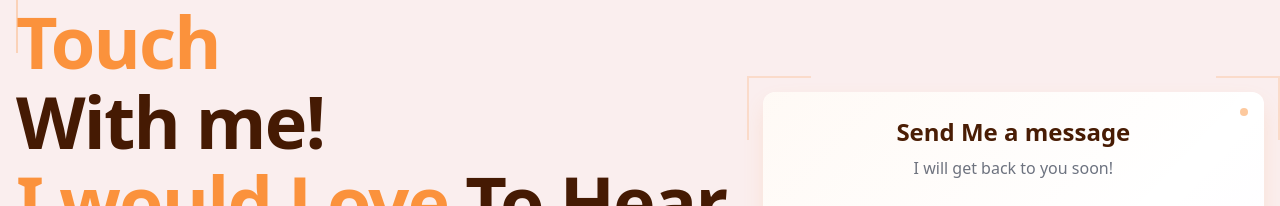
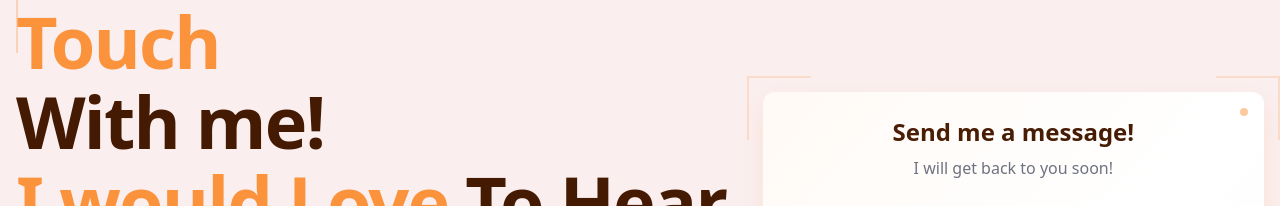
Before and after one commit to AbdelrahmanHesham11/yourAiFriend, a Next.js app: page / in a window 1280 px wide. Shown: the part 1208-1414 px from the top of the page. Built offline with nearby package versions, Linux system fonts and the light colour scheme; no server answers.

Commit message:
Update heading text in ContactUs component

```diff
--- a/src/components/ContactUs.tsx
+++ b/src/components/ContactUs.tsx
@@ -103,7 +103,7 @@ const ContactUs = () => {
               <div className="relative max-w-lg mx-auto">
                 <div className="relative overflow-hidden rounded-lg bg-card warm-shadow p-6 space-y-6">
                   <div className="text-center">
-                    <h3 className="text-2xl font-bold text-foreground mb-2">Send Me a message</h3>
+                    <h3 className="text-2xl font-bold text-foreground mb-2">Send me a message!</h3>
                     <p className="text-muted-foreground">I will get back to you soon!</p>
                   </div>
 
```
